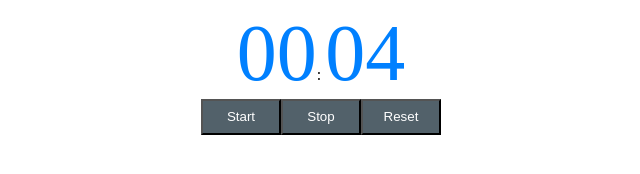
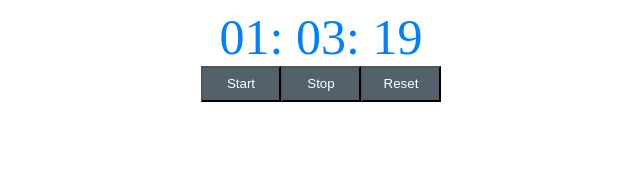
Before and after one commit to Mooncode29/countdown_designpattern, a plain HTML site: page index.html in a window 1280 px wide. Both pictures are taken after a click on the button "Start". Shown: the whole page, without its empty margins (319-959 px from the left). Drawn offline with nearby package versions, Linux system fonts and the light colour scheme.

Commit message:
css modifié

```diff
--- a/index.html
+++ b/index.html
@@ -7,7 +7,8 @@
 </head>
 <body>
 <div class="chrono">
-	<span id="minutes"></span>:
+	<span id="heures"></span>
+	<span id="minutes"></span>
 	<span id="secondes"></span>
 </div>
 <div class="boutons">
--- a/obect.js
+++ b/obect.js
@@ -4,7 +4,7 @@ console.log(this.document === document);
 
 (function(){
 	var app = {
-		defaultTimer :5,
+		defaultTimer : 3800,
 		timer : null,
 		intervalID : null,
 		init : function(){
@@ -36,8 +36,9 @@ console.log(this.document === document);
 		},
 
 		updateView : function(){
-
-			var minutes = parseInt(this.timer/60, 10);
+			var heures = parseInt(this.timer/3600, 10);
+			var minutes = parseInt((this.timer % 3600)/60, 10);
+			console.log(minutes);
 			var secondes = parseInt(this.timer % 60, 10);
 			if(minutes < 10){
 				minutes = '0'+ minutes;
@@ -45,8 +46,12 @@ console.log(this.document === document);
 			if(secondes < 10){
 				secondes = '0' + secondes;
 			}
-			$('#minutes').html(minutes);
+			if(heures < 10){
+				heures = '0' + heures;
+			}
+			$('#minutes').html(minutes + ':');
 			$('#secondes').html(secondes);
+			$('#heures').html(heures + ':');
 		},
 
 		reset : function(){
--- a/style.css
+++ b/style.css
@@ -1,18 +1,9 @@
-#minutes {
-	font-size: 80px;
-	color : #0080ff;
 
 
-
-}
-#secondes {
-	font-size : 80px;
-	color : #0080ff;
-
-}
 .chrono {
 	text-align: center;
-
+	font-size : 50px;
+	color : #0080ff;
 
 }
 #start{
```
